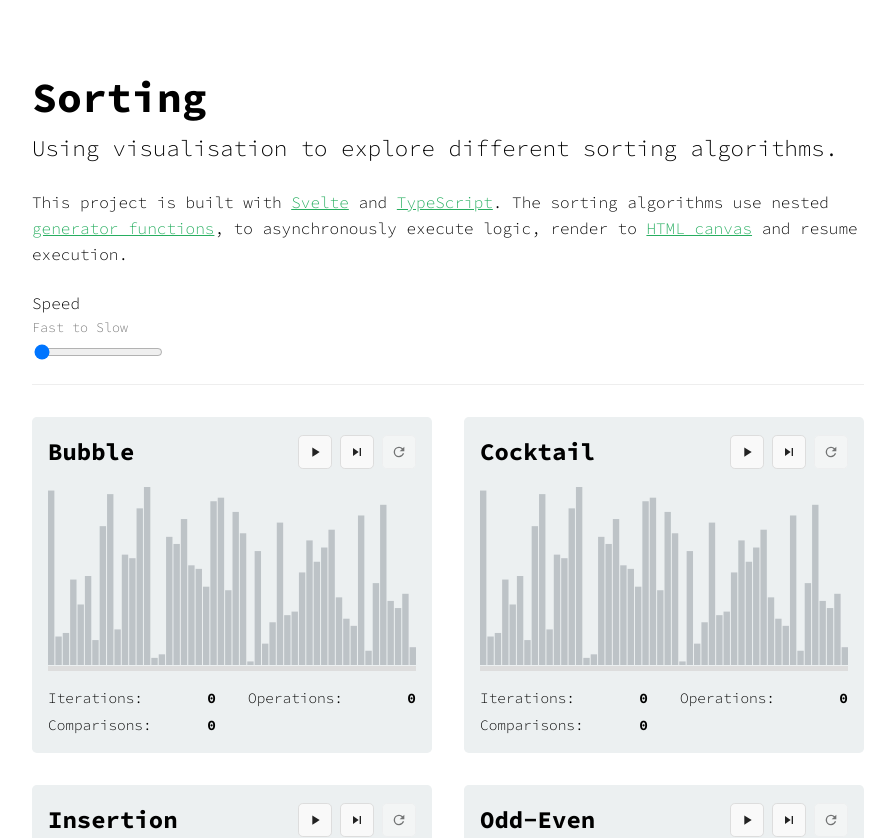
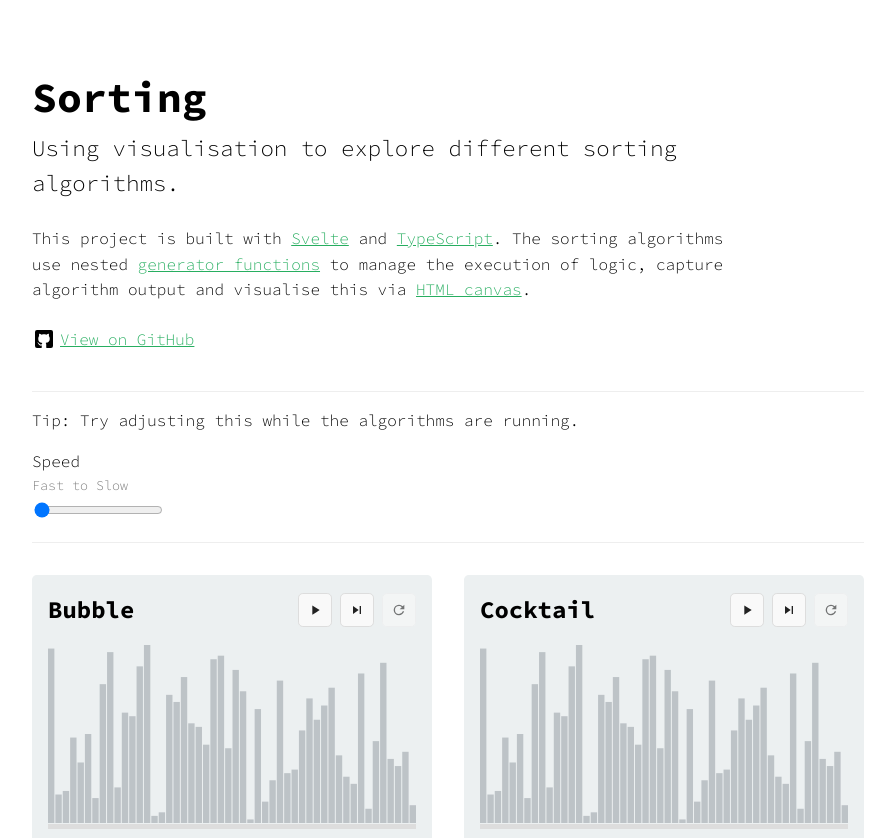
Before and after one commit to simmo/sort, a Svelte app: page / in a window 1280 px wide. Shown: the top 838 px of the page, without its empty margins (192-1087 px from the left). Built offline with nearby package versions, Linux system fonts and the light colour scheme.

Commit message:
Copy updates

```diff
--- a/src/App.svelte
+++ b/src/App.svelte
@@ -59,11 +59,23 @@
       <a
         href="https://developer.mozilla.org/en-US/docs/Web/JavaScript/Reference/Global_Objects/Generator"
         >generator functions</a
-      >, to asynchronously execute logic, render to
+      >
+      to manage the execution of logic, capture algorithm output and visualise this
+      via
       <a href="https://developer.mozilla.org/ms/docs/Web/API/Canvas_API"
         >HTML canvas</a
-      > and resume execution.
+      >.
     </p>
+    <p>
+      <span class="social"
+        ><img alt="GitHub logo" class="social-image" src="github.svg" /><a
+          href="https://github.com/simmo/sort">View on GitHub</a
+        ></span
+      >
+    </p>
+  </header>
+  <div class="controls">
+    <p>Tip: Try adjusting this while the algorithms are running.</p>
     <p>
       <label for="speed"
         >Speed
@@ -78,7 +90,7 @@
         on:input={trackSpeed}
       />
     </p>
-  </header>
+  </div>
   <main>
     <Graph {speed} name="Bubble" {items} sort={bubbleSort} />
     <Graph {speed} name="Cocktail" {items} sort={cocktailSort} />
@@ -103,10 +115,9 @@
   }
 
   header {
-    border-bottom: 1px solid var(--grey);
     display: grid;
     gap: 1.5rem;
-    padding-bottom: 1rem;
+    max-width: 45rem;
   }
 
   .heading {
@@ -133,4 +144,20 @@
     padding-top: 1rem;
     text-align: center;
   }
+
+  .controls {
+    border-bottom: 1px solid var(--grey);
+    border-top: 1px solid var(--grey);
+  }
+
+  .social {
+    display: inline-grid;
+    gap: 0.25rem;
+    grid-template-columns: auto 1fr;
+  }
+
+  .social-image {
+    height: 1.5rem;
+    width: 1.5rem;
+  }
 </style>
```
Also changed, not shown: public/github.svg (added).
